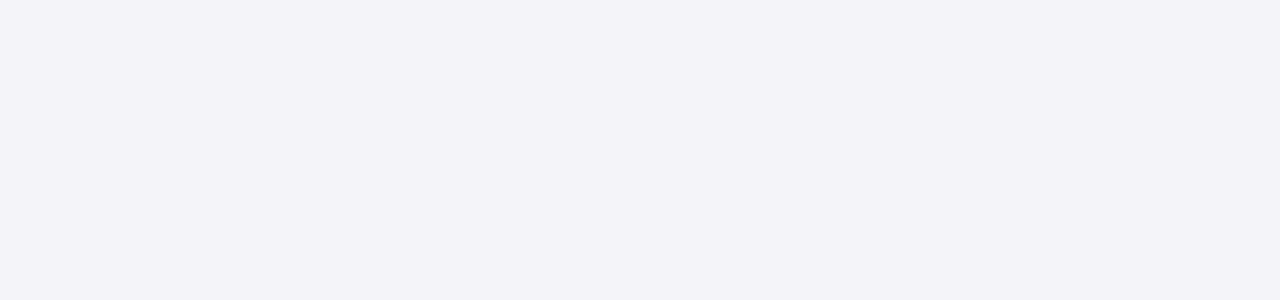
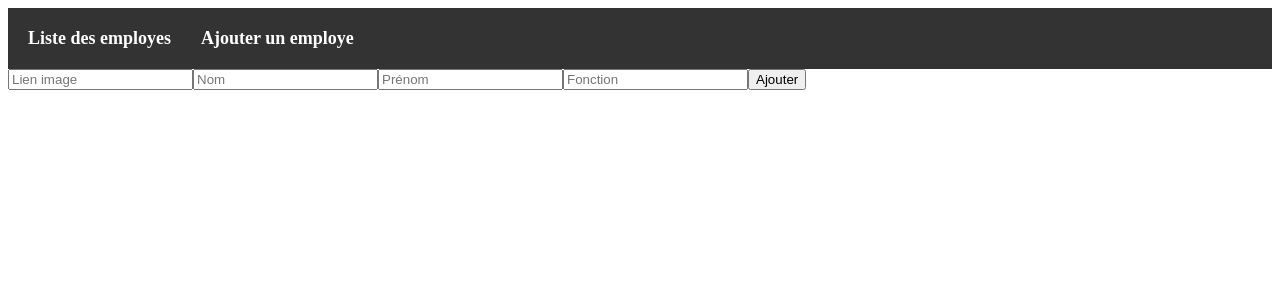
Before and after one commit to yasu19-dev/tpsreact, a React (Create React App) app: page /add in a window 1280 px wide. Shown: the top 300 px of the page. Built offline with nearby package versions, Linux system fonts and the light colour scheme.

Commit message:
EFM_2023_V1

```diff
--- a/src/App.jsx
+++ b/src/App.jsx
@@ -1,11 +1,21 @@
 import React from 'react';
-import './App.css';
+import { BrowserRouter, Routes, Route } from 'react-router-dom';
+import Header from './components/Header/Header';
+
+import AddEmploye from './components/Employe/AddEmploye';
+import DetailEmploye from './components/Employe/DetailEmploye';
+import ListEmploye from './components/Employe/ListeEmploye';
 
 function App() {
   return (
-    <div>
-    </div>
+    <BrowserRouter>
+      <Header />
+      <Routes>
+        <Route path="/" element={<ListEmploye />} />
+        <Route path="/add" element={<AddEmploye />} />
+        <Route path="/:nom" element={<DetailEmploye />} />
+      </Routes>
+    </BrowserRouter>
   );
 }
-
 export default App;
--- /dev/null
+++ b/src/components/Employe/AddEmploye.jsx
@@ -0,0 +1,29 @@
+import React, { useState } from 'react';
+import { useDispatch } from 'react-redux';
+import { useNavigate } from 'react-router-dom';
+
+export default function AddEmploye() {
+    const [nom, setNom] = useState('');
+    const [prenom, setPrenom] = useState('');
+    const [fonction, setFonction] = useState('');
+    const [image, setImage] = useState('');
+
+    const dispatch = useDispatch();
+    const navigate = useNavigate();
+
+    const handleAdd = () => {
+        const newEmp = { nom, prenom, fonction, image };
+        dispatch({ type: 'ADD_EMPLOYE', payload: newEmp });
+        navigate('/'); // Redirection vers l'accueil après ajout
+    };
+
+    return (
+        <div>
+            <input placeholder="Lien image" onChange={e => setImage(e.target.value)} />
+            <input placeholder="Nom" onChange={e => setNom(e.target.value)} />
+            <input placeholder="Prénom" onChange={e => setPrenom(e.target.value)} />
+            <input placeholder="Fonction" onChange={e => setFonction(e.target.value)} />
+            <button onClick={handleAdd}>Ajouter</button>
+        </div>
+    );
+}
--- /dev/null
+++ b/src/components/Employe/DetailEmploye.jsx
@@ -0,0 +1,21 @@
+import React from 'react';
+import { useParams } from 'react-router-dom';
+import { useSelector } from 'react-redux';
+
+export default function DetailEmploye() {
+    const { nom } = useParams(); // Récupère le paramètre de l'URL
+    // Cherche l'employé qui correspond au nom
+    const employe = useSelector(state =>
+        state.employes.find(e => e.nom === nom)
+    );
+
+    if (!employe) return <p>Employé introuvable</p>;
+
+    return (
+        <div>
+            <img src={employe.image} alt={employe.nom} />
+            <h1>{employe.nom} {employe.prenom}</h1>
+            <p>Fonction : {employe.fonction}</p>
+        </div>
+    );
+}
--- /dev/null
+++ b/src/components/Employe/Employe.module.css
@@ -0,0 +1,2 @@
+.card { border: 1px solid #ccc; padding: 10px; text-align: center; width: 200px; }
+.img { width: 100%; height: auto; }
--- /dev/null
+++ b/src/components/Employe/ListEmploye.module.css
@@ -0,0 +1,8 @@
+/* ListEmploye.module.css */
+.container {
+    display: flex;          /* Active le mode flexible */
+    flex-wrap: wrap;        /* Permet de passer à la ligne si pas de place */
+    gap: 20px;              /* Espace entre chaque carte d'employé */
+    padding: 20px;
+    justify-content: center; /* Centre les éléments dans la page */
+}
--- /dev/null
+++ b/src/components/Employe/ListeEmploye.jsx
@@ -0,0 +1,22 @@
+import React from 'react';
+import { useSelector } from 'react-redux';
+import { useNavigate } from 'react-router-dom';
+import style from './ListEmploye.module.css';
+
+export default function ListEmploye() {
+    const employes = useSelector(state => state.employes);
+    const navigate = useNavigate();
+
+    return (
+        <div className={style.container}>
+            {employes.map((emp, index) => (
+                <div key={index} onClick={() => navigate(`/${emp.nom}`)}>
+                    {/* On réutilise le composant créé en Q7 ou on affiche directement */}
+                    <img src={emp.image} alt={emp.nom} />
+                    <h3>{emp.nom}</h3>
+                    <h4>{emp.prenom}</h4>
+                </div>
+            ))}
+        </div>
+    );
+}
--- /dev/null
+++ b/src/components/Header/Header.css
@@ -0,0 +1,19 @@
+/* Header.css */
+.header {
+    background-color: #333; /* Fond gris foncé/noir */
+    padding: 20px;          /* Espace intérieur */
+    display: flex;          /* Pour aligner les liens côte à côte */
+    gap: 30px;              /* Espace entre les liens */
+}
+
+/* On style les liens (balises <a> générées par <Link>) */
+.header a {
+    color: white;           /* Texte en blanc */
+    text-decoration: none;  /* Enlever le soulignement */
+    font-size: 18px;
+    font-weight: bold;
+}
+
+.header a:hover {
+    color: #ddd;            /* Petit effet au survol (optionnel) */
+}
--- /dev/null
+++ b/src/components/Header/Header.jsx
@@ -0,0 +1,12 @@
+import React from 'react';
+import { Link } from 'react-router-dom';
+import './Header.css';
+
+export default function Header() {
+    return (
+        <nav className="header">
+            <Link to="/">Liste des employes</Link>
+            <Link to="/add">Ajouter un employe</Link>
+        </nav>
+    );
+}
--- /dev/null
+++ b/src/components/redux/reducer.jsx
@@ -0,0 +1,17 @@
+// redux/reducer.js
+const initialState = {
+    employes: [
+        { nom: "Zaid", prenom: "Riyad", fonction: "Ingenieur", image: "url..." }
+    ]
+};
+
+const employeReducer = (state = initialState, action) => {
+    switch (action.type) {
+        case 'ADD_EMPLOYE':
+            return { ...state,
+                     employes: [...state.employes, action.payload] };
+        default:
+            return state;
+    }
+};
+export default employeReducer;
--- /dev/null
+++ b/src/components/redux/store.jsx
@@ -0,0 +1,6 @@
+// redux/store.js
+import { legacy_createStore as createStore } from 'redux';
+import employeReducer from './reducer';
+
+const store = createStore(employeReducer);
+export default store;
```
Also changed, not shown: src/components/Employe/Employe.jsx (added, +13 -0 lines), src/index.js (+5 -2 lines).
